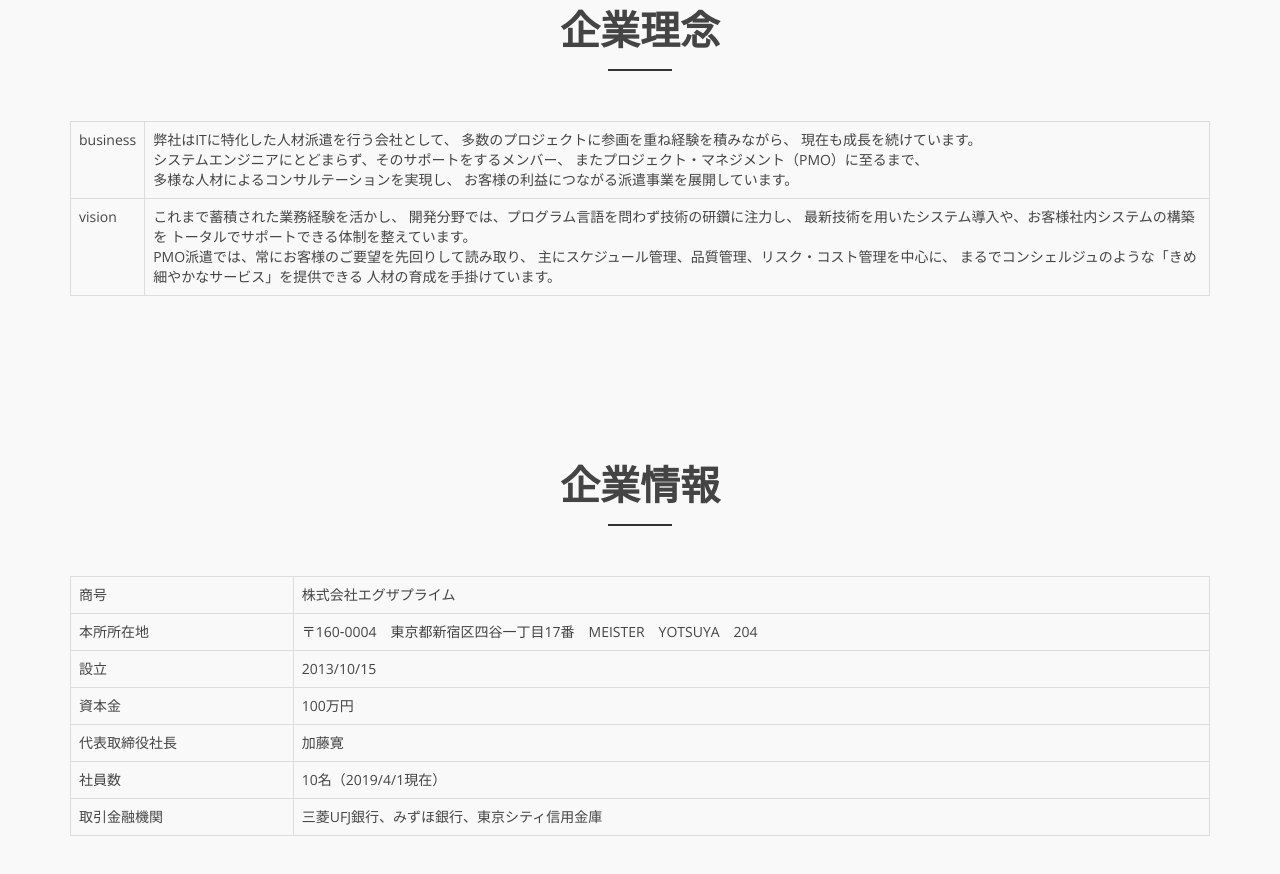
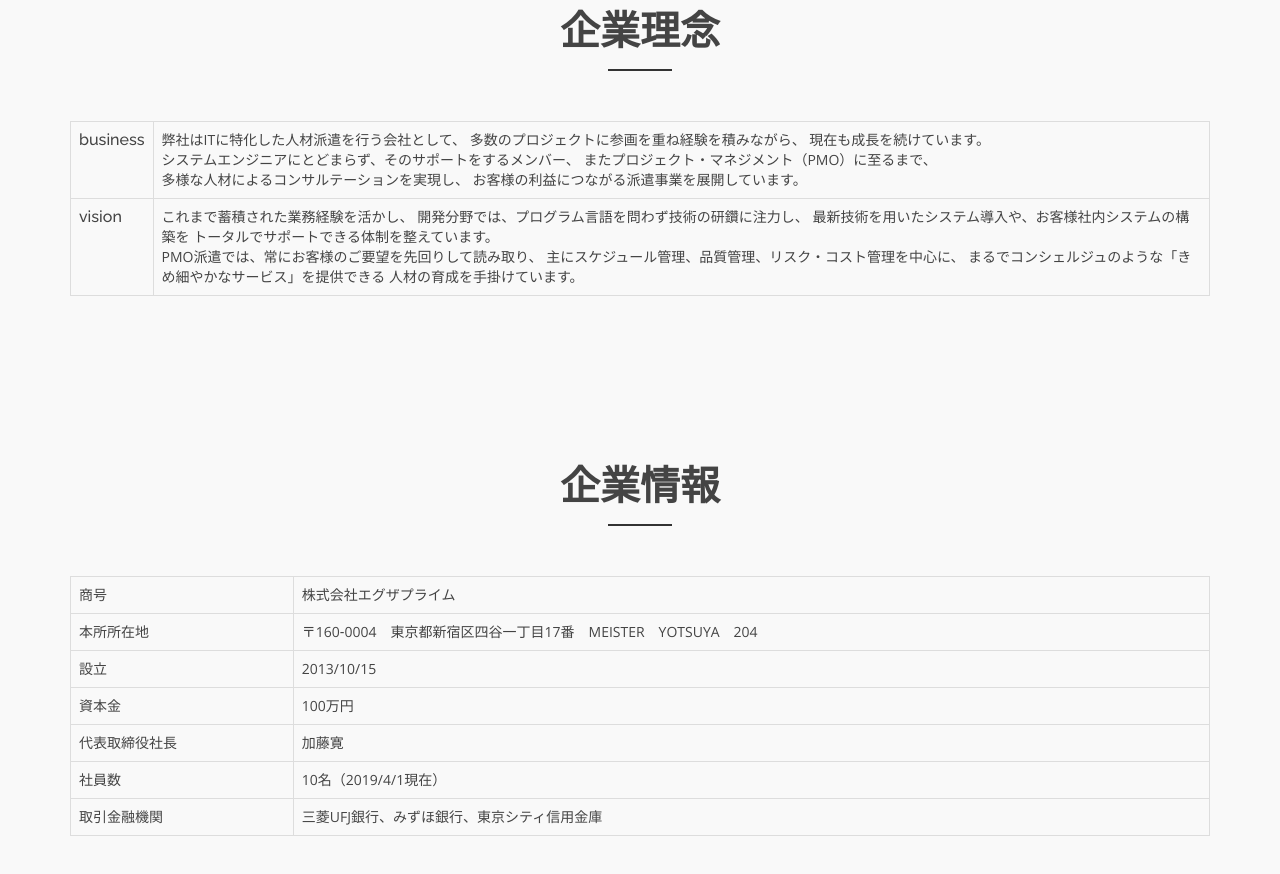
Before and after one commit to exaprimedev/test, a plain HTML site: page index.html in a window 1280 px wide. Shown: the part 2080-2954 px from the top of the page. Drawn offline with nearby package versions, Linux system fonts and the light colour scheme.

Commit message:
Update index.html

```diff
--- a/index.html
+++ b/index.html
@@ -366,10 +366,10 @@
                     </div>
                 </div>
             </div>
-            <div id="companyInfo">
+            <div id="companyInfo2">
                 <table class="table table-bordered">
                     <tr>
-                        <td>business</td>
+                        <td><H6>business</H6></td>
                         <td>弊社はITに特化した人材派遣を行う会社として、
 			多数のプロジェクトに参画を重ね経験を積みながら、
 			現在も成長を続けています。
@@ -380,7 +380,7 @@
 			</td>
                     </tr>
                     <tr>
-                        <td>vision</td>
+                        <td><H6>vision</H6></td>
                         <td>
 			これまで蓄積された業務経験を活かし、
 			開発分野では、プログラム言語を問わず技術の研鑽に注力し、
```
